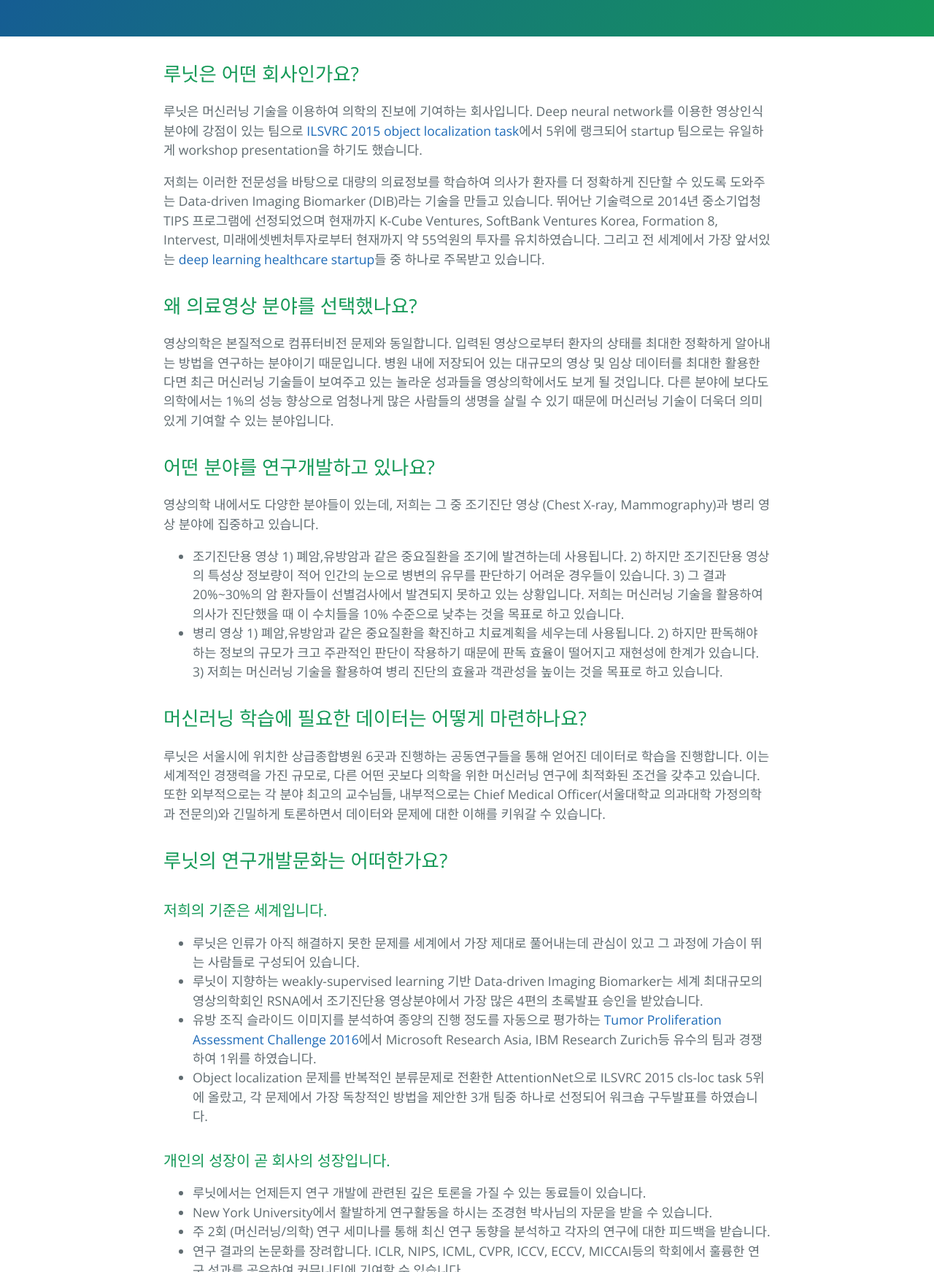
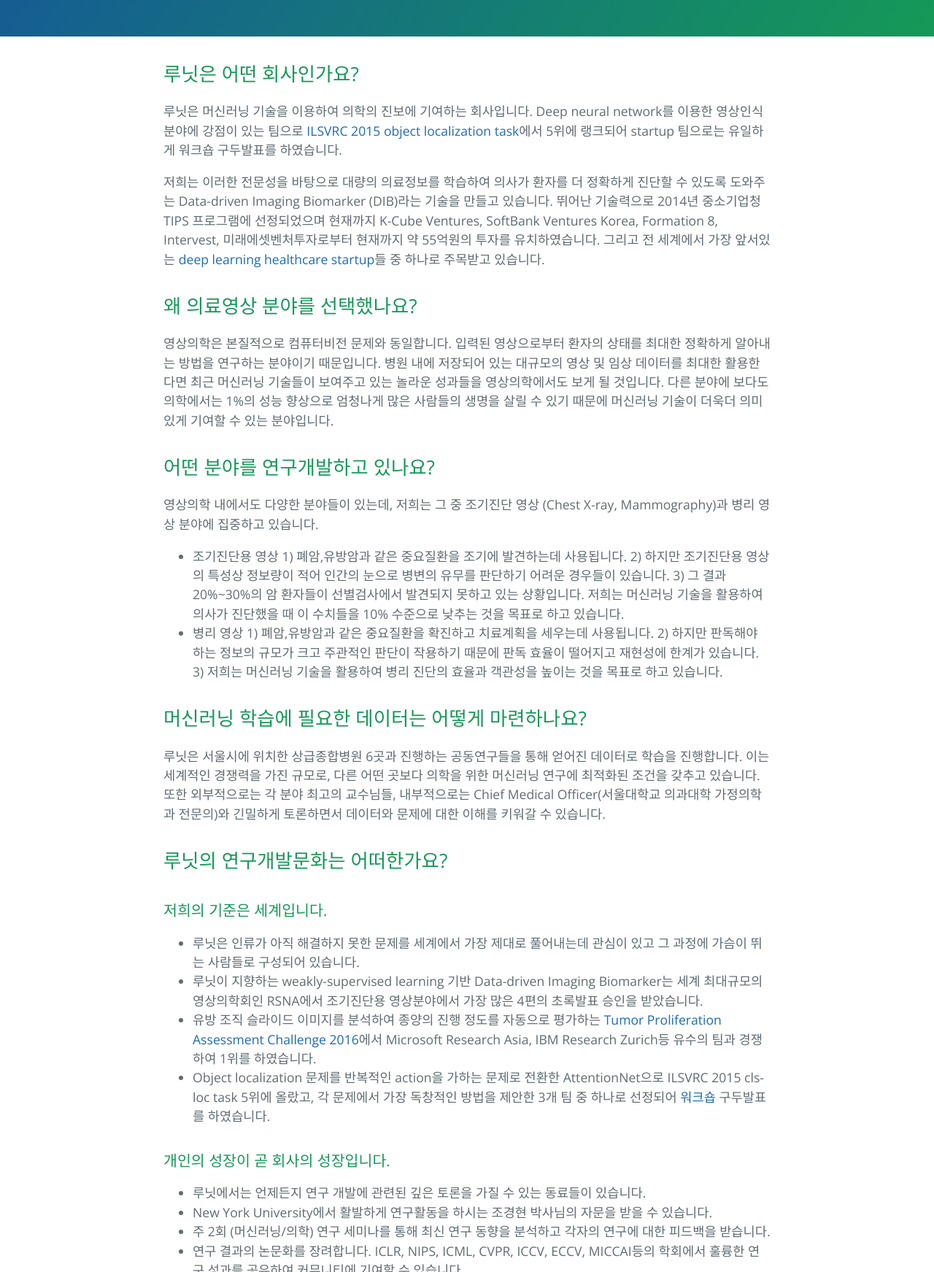
Before and after one commit to igotyooo/lunit-io.github.io, a plain HTML site: page index.html in a window 1280 px wide. Shown: the part 220-1963 px from the top of the page at 73% size. Drawn offline with nearby package versions, Linux system fonts and the light colour scheme.

Commit message:
minor changes regarding ilsvrc

```diff
--- a/index.html
+++ b/index.html
@@ -19,7 +19,7 @@
       <h2>
 <a id="루닛은-어떤-회사인가요" class="anchor" href="#%EB%A3%A8%EB%8B%9B%EC%9D%80-%EC%96%B4%EB%96%A4-%ED%9A%8C%EC%82%AC%EC%9D%B8%EA%B0%80%EC%9A%94" aria-hidden="true"><span aria-hidden="true" class="octicon octicon-link"></span></a>루닛은 어떤 회사인가요?</h2>
 
-<p>루닛은 머신러닝 기술을 이용하여 의학의 진보에 기여하는 회사입니다. Deep neural network를 이용한 영상인식 분야에 강점이 있는 팀으로 <a href="http://image-net.org/challenges/LSVRC/2015/results#loc">ILSVRC 2015 object localization task</a>에서 5위에 랭크되어 startup 팀으로는 유일하게 workshop presentation을 하기도 했습니다. </p>
+<p>루닛은 머신러닝 기술을 이용하여 의학의 진보에 기여하는 회사입니다. Deep neural network를 이용한 영상인식 분야에 강점이 있는 팀으로 <a href="http://image-net.org/challenges/LSVRC/2015/results#loc">ILSVRC 2015 object localization task</a>에서 5위에 랭크되어 startup 팀으로는 유일하게 워크숍 구두발표를 하였습니다. </p>
 
 <p>저희는 이러한 전문성을 바탕으로 대량의 의료정보를 학습하여 의사가 환자를 더 정확하게 진단할 수 있도록 도와주는 Data-driven Imaging Biomarker (DIB)라는 기술을 만들고 있습니다. 뛰어난 기술력으로 2014년 중소기업청 TIPS 프로그램에 선정되었으며 현재까지 K-Cube Ventures, SoftBank Ventures Korea, Formation 8, Intervest, 미래에셋벤처투자로부터 현재까지 약 55억원의 투자를 유치하였습니다. 그리고 전 세계에서 가장 앞서있는 <a href="https://www.cbinsights.com/blog/deep-learning-ai-startups-market-map-company-list/">deep learning healthcare startup</a>들 중 하나로 주목받고 있습니다.</p>
 
@@ -59,7 +59,7 @@
 <li>루닛은 인류가 아직 해결하지 못한 문제를 세계에서 가장 제대로 풀어내는데 관심이 있고 그 과정에 가슴이 뛰는 사람들로 구성되어 있습니다. </li>
 <li>루닛이 지향하는 weakly-supervised learning 기반 Data-driven Imaging Biomarker는 세계 최대규모의 영상의학회인 RSNA에서 조기진단용 영상분야에서 가장 많은 4편의 초록발표 승인을 받았습니다.</li>
 <li>유방 조직 슬라이드 이미지를 분석하여 종양의 진행 정도를 자동으로 평가하는 <a href="http://tupac.tue-image.nl/node/62">Tumor Proliferation Assessment Challenge 2016</a>에서 Microsoft Research Asia, IBM Research Zurich등 유수의 팀과 경쟁하여 1위를 하였습니다.</li>
-<li>Object localization 문제를 반복적인 분류문제로 전환한 AttentionNet으로 ILSVRC 2015 cls-loc task 5위에 올랐고, 각 문제에서 가장 독창적인 방법을 제안한 3개 팀중 하나로 선정되어 워크숍 구두발표를 하였습니다.</li>
+<li>Object localization 문제를 반복적인 action을 가하는 문제로 전환한 AttentionNet으로 ILSVRC 2015 cls-loc task 5위에 올랐고, 각 문제에서 가장 독창적인 방법을 제안한 3개 팀 중 하나로 선정되어 <a href="http://image-net.org/challenges/ilsvrc+mscoco2015#schedule">워크숍</a> 구두발표를 하였습니다.</li>
 </ul>
 
 <h3>
```
